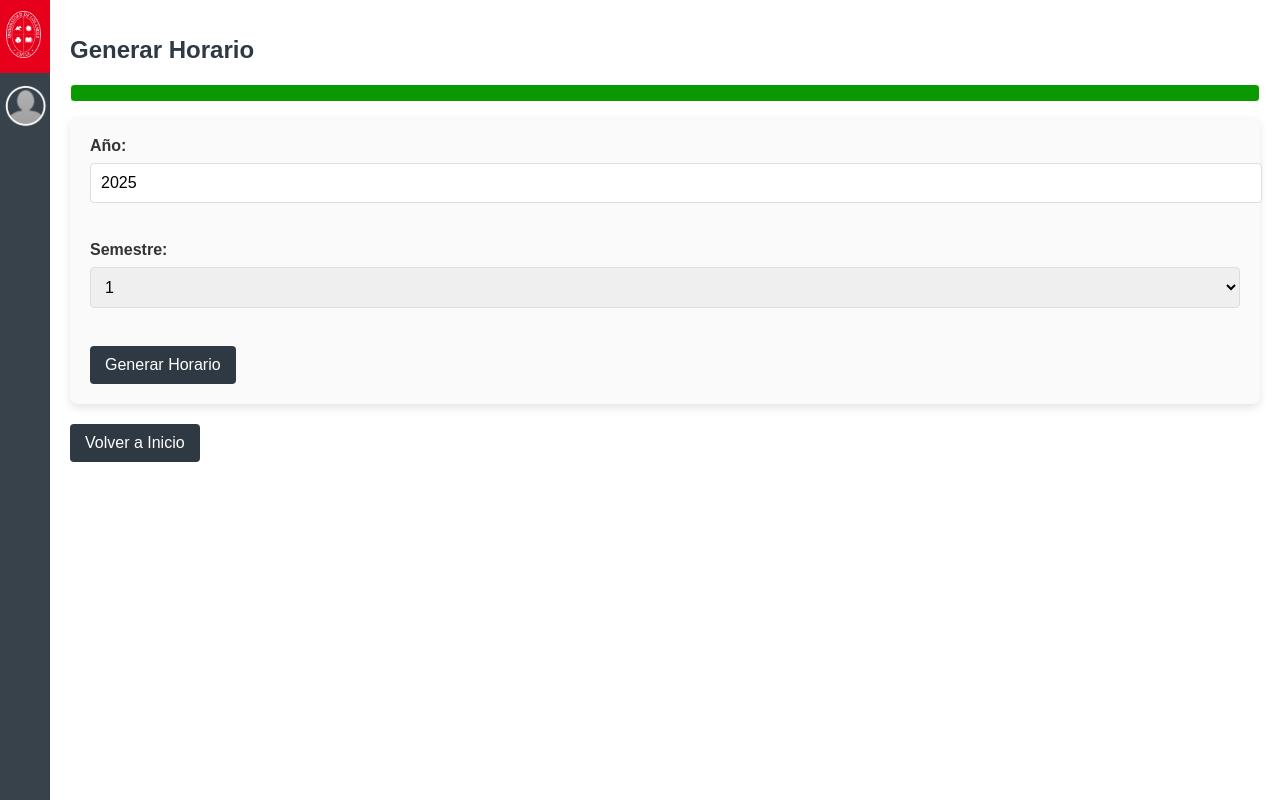
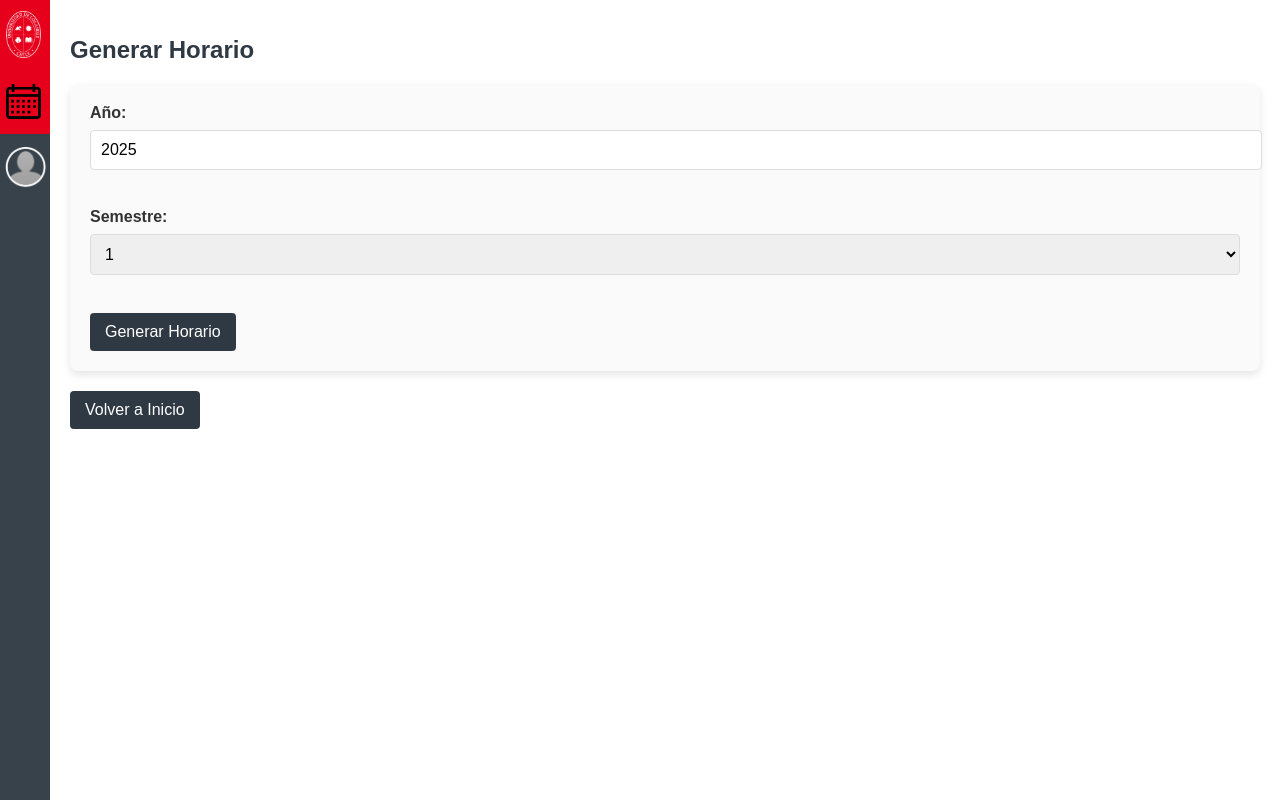
Before and after one commit to FabianSaavedraE/SGA_SoftwareVerificable_grupo1, a Flask app: page /schedules/ in a window 1280 px wide. Run offline with Flask 3, Linux system fonts and the light colour scheme.

Commit message:
feat: add schedule generation to main page

```diff
--- a/app/static/styles/user_styles.css
+++ b/app/static/styles/user_styles.css
@@ -47,6 +47,11 @@ a:hover {
     grid-template-columns: repeat(2, 1fr);
     grid-template-rows: repeat(3, 1fr);
     gap: 10px;
+}
+
+.download-container {
+    text-align: center;
+    margin: 30px 0;
 }
 
 /* ===== TYPOGRAPHY ===== */
@@ -193,6 +198,24 @@ button:hover,
     margin: 0;
 }
 
+.btn-download {
+    display: inline-block;
+    background-color: #198754;
+    color: white;
+    font-size: 18px;
+    padding: 12px 20px;
+    border-radius: 8px;
+    text-decoration: none;
+    font-weight: bold;
+    box-shadow: 0 4px 10px rgba(0, 0, 0, 0.1);
+    transition: background-color 0.3s ease, transform 0.2s ease;
+}
+
+.btn-download:hover {
+    background-color: #157347;
+    transform: translateY(-2px);
+}
+
 /* ===== FORMS ===== */
 form {
     background-color: #fafafa;
@@ -276,11 +299,17 @@ a.btn-action:hover {
     font-size: 14px;
     border-radius: 4px;
 }
+
 .success-msg {
-    background-color: rgb(10, 153, 0);
-    color: rgb(255, 255, 255);
-    border: 1px solid rgb(255, 255, 255);
-    padding: 8px;
-    margin-bottom: 15px;
-    border-radius: 4px;
+    background-color: #d1e7dd;
+    color: #0f5132;
+    border: 1px solid #badbcc;
+    padding: 12px 16px;
+    margin-bottom: 20px;
+    border-radius: 8px;
+    font-size: 16px;
+    font-weight: 500;
+    box-shadow: 0 2px 6px rgba(0, 0, 0, 0.05);
+    position: relative;
+    transition: all 0.3s ease-in-out;
 }
--- a/app/templates/navbar.html
+++ b/app/templates/navbar.html
@@ -2,6 +2,11 @@
     <div class="logo-container">
         <a href="/">
             <img src="{{ url_for('static', filename='logo.png') }}" alt="Logo" class="logo">
+        </a>
+    </div>
+    <div class="logo-container">
+        <a href="/schedules">
+            <img src="{{ url_for('static', filename='calendar.png') }}" alt="Logo" class="logo">
         </a>
     </div>
     <div class="user-section">
--- a/app/templates/schedules/generate_schedule.html
+++ b/app/templates/schedules/generate_schedule.html
@@ -14,8 +14,8 @@
     <h1>Generar Horario</h1>
 
     {% if error %}
-        <div class="error-msg">{{message}}</div>
-    {% else %}
+        <div class="error-msg">Hoario inviable: {{message}}</div>
+    {% elif message %}
         <div class="success-msg">{{message}}</div>
     {% endif %}
 
@@ -33,7 +33,11 @@
     </form>
 
     {% if file_link %}
-        <a href="{{ file_link }}" class="btn-download">Descargar el horario</a>
+        <div class="download-container">
+            <a href="{{ file_link }}" class="btn-download" download>
+                Decargar horario generado
+            </a>
+        </div>
     {% endif %}
 
     <a href="{{ url_for('landing_page') }}" class="btn-back">Volver a Inicio</a>
```
Also changed, not shown: app/validators/schedule_validator.py (+12 -6 lines), app/static/calendar.png (added).
